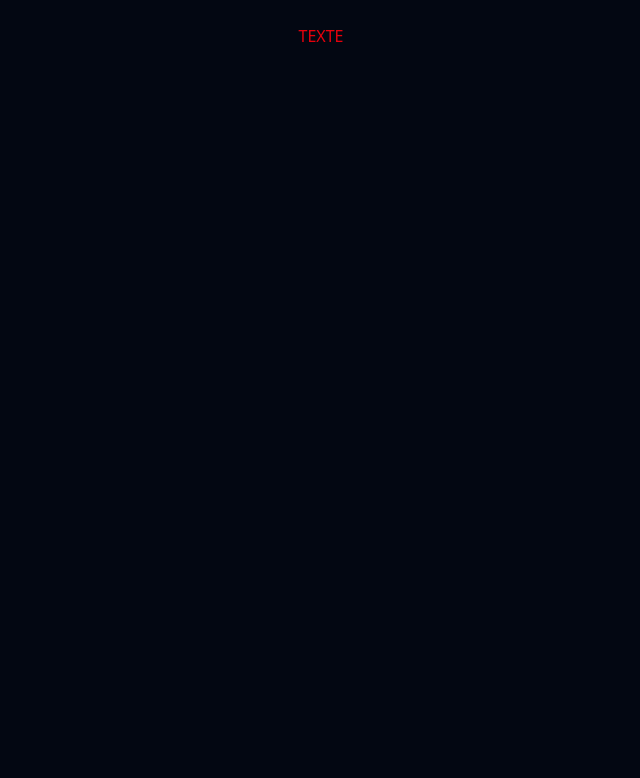
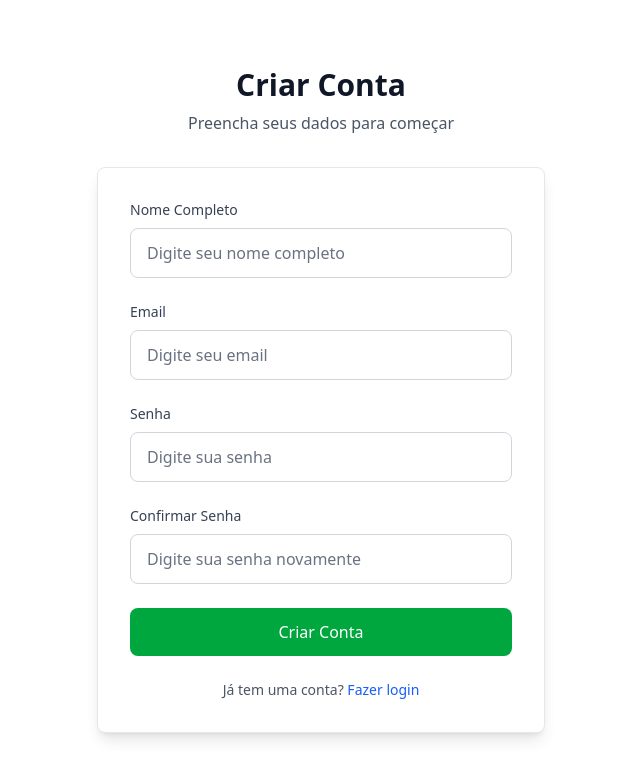
Before and after one commit to DoctorSolo/ezdin-frontend, a React (Vite) app: page / in a window 1280 px wide. Shown: the top 778 px of the page, without its empty margins (319-959 px from the left). Built offline with nearby package versions, Linux system fonts and the light colour scheme.

Commit message:
Add register page and update App component

```diff
--- a/src/App.jsx
+++ b/src/App.jsx
@@ -1,9 +1,7 @@
+import RegisterPage from "./pages/RegisterPage";
+
 function App() {
-  return (
-    <div className="bg-gray-950 w-screen h-screen flex p-6 justify-center">
-      <h1 className="text-red-600">TEXTE</h1>
-    </div>
-  );
+  return <RegisterPage />;
 }
 
 export default App;
```
